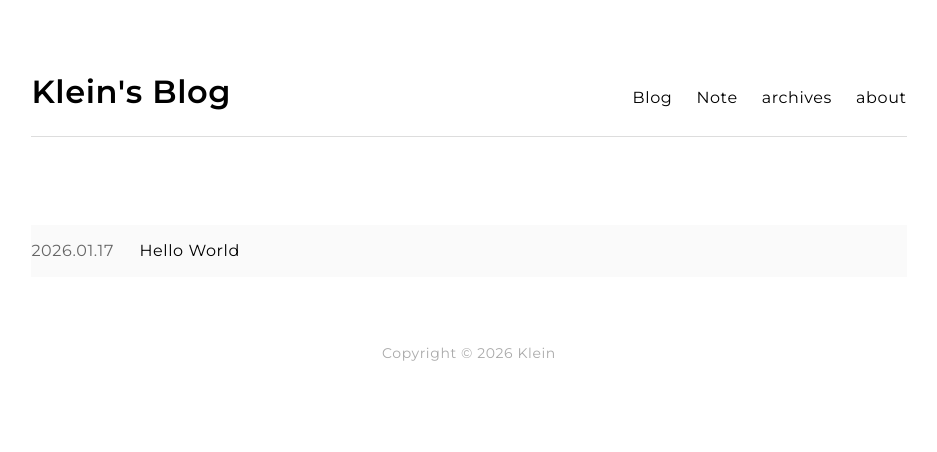
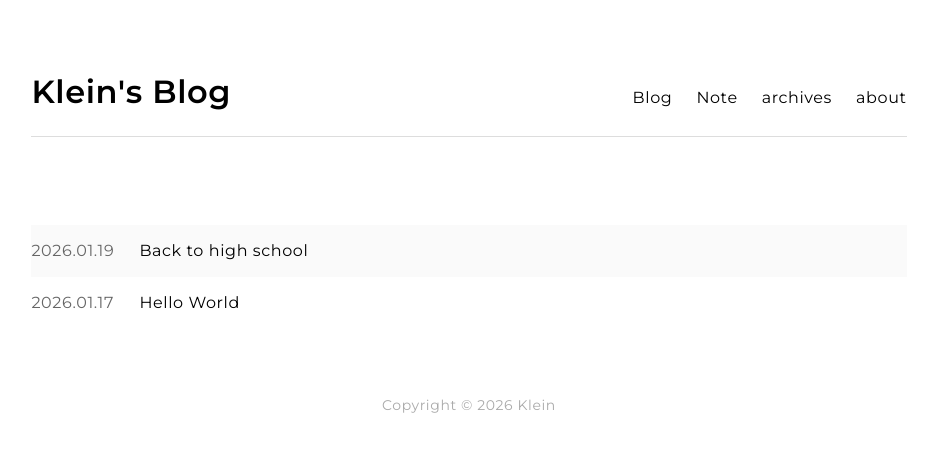
Before and after one commit to Klein-Cyclohexane/blog.klein.site, a plain HTML site: page tags/Blog/index.html in a window 1280 px wide. Shown: the whole page, without its empty margins (171-1108 px from the left). Drawn offline with Linux system fonts and the light colour scheme.

```diff
--- a/tags/Blog/index.html
+++ b/tags/Blog/index.html
@@ -54,6 +54,16 @@
     <ul class="archives">
 
   <li class="archive-item">
+    <span class="date">2026.01.19</span>
+    <a class="title" href="/blog.klein.site/2026/01/19/backtohighschool/">Back to high school</a>
+    <!-- <div class="tags">
+
+        <div class="tag-item">Blog</div>
+
+    </div> -->
+  </li>
+
+  <li class="archive-item">
     <span class="date">2026.01.17</span>
     <a class="title" href="/blog.klein.site/2026/01/17/hello-world/">Hello World</a>
     <!-- <div class="tags">
```
